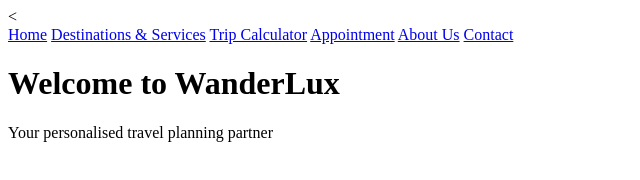
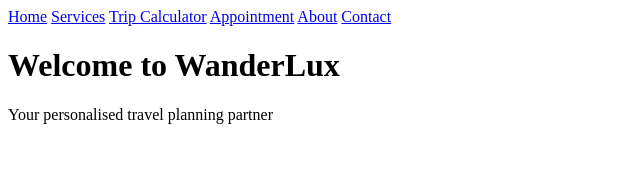
Before and after one commit to naresh18-wq/wanderlux, a plain HTML site: page index.html in a window 1280 px wide. Shown: the whole page, without its empty margins (0-640 px from the left). Drawn offline with Linux system fonts and the light colour scheme.

Commit message:
Update index.html

```diff
--- a/index.html
+++ b/index.html
@@ -8,12 +8,12 @@
 
 <body>
 
-<<nav>
+<nav>
   <a href="index.html">Home</a>
-  <a href="services.html">Destinations & Services</a>
+  <a href="services.html">Services</a>
   <a href="calculator.html">Trip Calculator</a>
   <a href="appointment.html">Appointment</a>
-  <a href="about.html">About Us</a>
+  <a href="about.html">About</a>
   <a href="contact.html">Contact</a>
 </nav>
 
```
